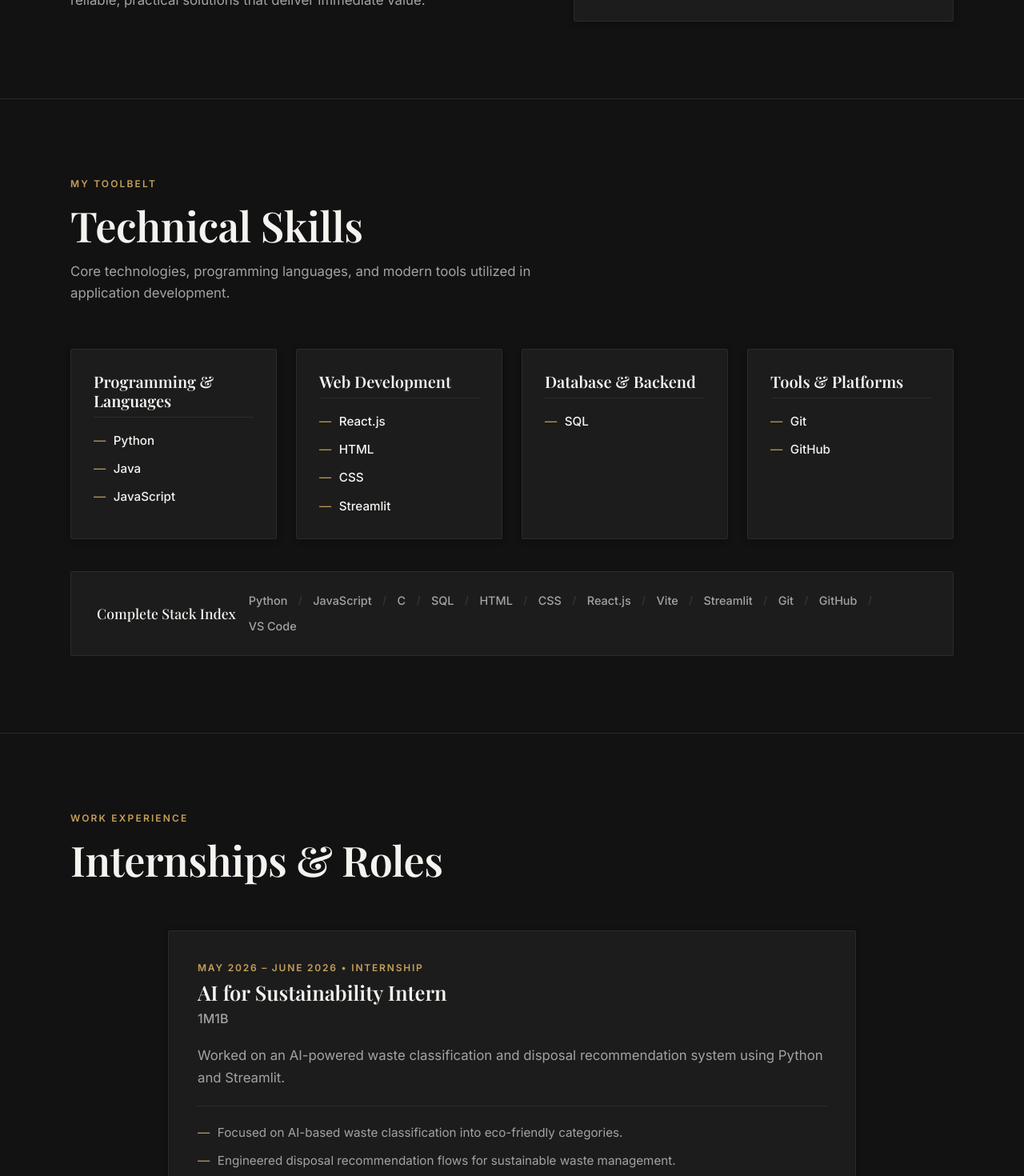
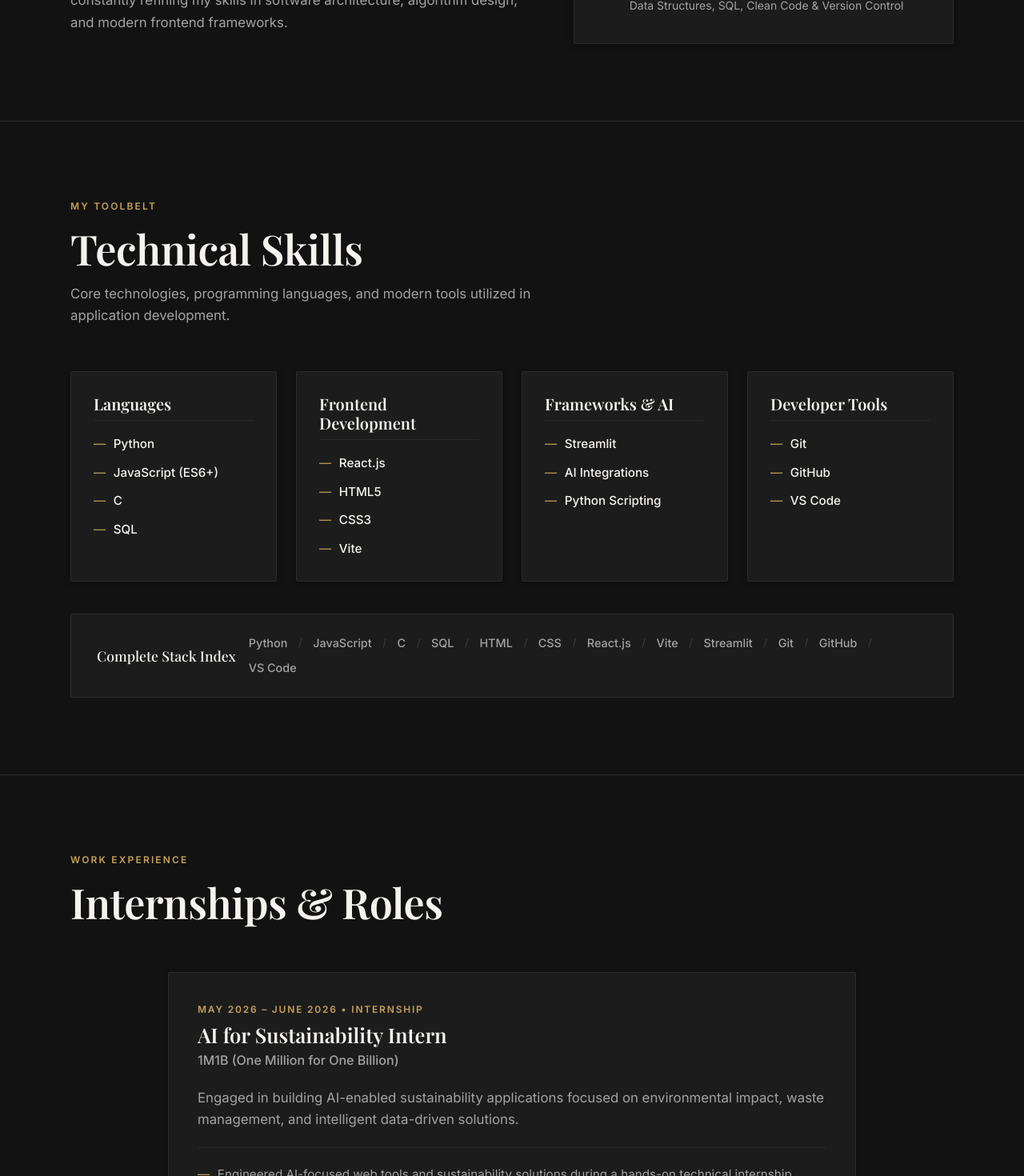
Before and after one commit to jaya-adurthi/JAYA_PORTFOLIO, a React (Vite) app: page / in a window 1280 px wide. Shown: the part 1330-2800 px from the top of the page at 80% size. Built offline with nearby package versions, Linux system fonts and the light colour scheme; a web font is replaced by a local one.

Commit message:
Upgrade portfolio copywriting with crisp, recruiter-ready text and project descriptions

```diff
--- a/src/data/portfolioData.js
+++ b/src/data/portfolioData.js
@@ -6,63 +6,34 @@ export const portfolioData = {
     location: "Palakollu, Andhra Pradesh, India",
     email: "jayaadurthi2784@gmail.com",
     phone: "+91 9640844954",
+    github: "https://github.com/jaya-adurthi",
+    linkedin: "https://www.linkedin.com/in/adurthi-jaya-lakshmi-durga-776281322",
+    resumePdf: "/resume.pdf",
     profileImg: "/profile.jpg",
-    resumePdf: "/resume.pdf",
-    summary:
-      "Final-year Computer Science Engineering student passionate about software development, problem solving, and building practical real-world applications.",
+    summary: "Computer Science Engineer specializing in modern frontend development, intuitive web platforms, and practical AI applications. Focused on building responsive, high-performance web experiences with React, JavaScript, and Python.",
     aboutParagraphs: [
-      "I am a final-year Computer Science Engineering student at Swarnandhra College of Engineering and Technology with a strong interest in software engineering and frontend web development.",
-      "My core technical foundation includes Python, Web Development (React, JavaScript, HTML, CSS), and AI-powered practical applications. I enjoy tackling complex challenges, writing clean code, and continuously expanding my technical skillset.",
-      "Whether developing responsive web platforms like SCET Connect or AI assistants for sustainability and code generation, I focus on creating reliable, practical solutions that deliver immediate value."
-    ],
-    github: "https://github.com/jaya-adurthi",
-    linkedin: "https://www.linkedin.com/in/adurthi-jaya-lakshmi-durga-776281322"
+      "I am a final-year Computer Science and Engineering student at Swarnandhra College of Engineering and Technology, driven by a passion for frontend engineering, software design, and modern web architectures.",
+      "With hands-on experience in React.js, Python, JavaScript, and AI tool integration, I build scalable web applications that bridge clean user interfaces with practical problem solving.",
+      "I thrive on transforming complex ideas into intuitive web platforms, constantly refining my skills in software architecture, algorithm design, and modern frontend frameworks."
+    ]
   },
-
-  education: {
-    degree: "B.Tech in Computer Science and Engineering",
-    college: "Swarnandhra College of Engineering and Technology",
-    duration: "2023 – 2027",
-    cgpa: "8.26 / 10",
-    location: "Seetharampuram, Andhra Pradesh"
-  },
-
-  experience: [
-    {
-      role: "AI for Sustainability Intern",
-      company: "1M1B",
-      duration: "May 2026 – June 2026",
-      type: "Internship",
-      description:
-        "Worked on an AI-powered waste classification and disposal recommendation system using Python and Streamlit.",
-      highlights: [
-        "Focused on AI-based waste classification into eco-friendly categories.",
-        "Engineered disposal recommendation flows for sustainable waste management.",
-        "Built interactive front-end interfaces using Streamlit for instant user recommendations."
-      ]
-    }
-  ],
 
   skills: [
     {
-      category: "Programming & Languages",
-      icon: "Code",
-      items: ["Python", "Java", "JavaScript"]
+      category: "Languages",
+      items: ["Python", "JavaScript (ES6+)", "C", "SQL"]
     },
     {
-      category: "Web Development",
-      icon: "Globe",
-      items: ["React.js", "HTML", "CSS", "Streamlit"]
+      category: "Frontend Development",
+      items: ["React.js", "HTML5", "CSS3", "Vite"]
     },
     {
-      category: "Database & Backend",
-      icon: "Database",
-      items: ["SQL"]
+      category: "Frameworks & AI",
+      items: ["Streamlit", "AI Integrations", "Python Scripting"]
     },
     {
-      category: "Tools & Platforms",
-      icon: "Wrench",
-      items: ["Git", "GitHub"]
+      category: "Developer Tools",
+      items: ["Git", "GitHub", "VS Code"]
     }
   ],
 
@@ -71,43 +42,63 @@ export const portfolioData = {
       id: "scet-connect",
       title: "SCET Connect",
       subtitle: "College Student Portal",
-      description:
-        "A responsive college student portal for Swarnandhra College of Engineering and Technology with student login, branch and section selection, daily class schedules, college information and student-focused campus services.",
-      techStack: ["React.js", "JavaScript", "HTML", "CSS", "Vite", "Vercel"],
+      description: "A comprehensive college portal engineered for SCET students to access daily branch schedules, academic notices, and essential campus services through a streamlined React user interface.",
+      bannerImg: "/scet-connect-banner.jpg",
+      techStack: ["React.js", "JavaScript", "HTML5", "CSS3", "Vite", "Vercel"],
+      liveUrl: "https://scetconnect.vercel.app/",
       githubUrl: "https://github.com/jaya-adurthi/SCET_CONNECT",
-      liveUrl: "https://scetconnect.vercel.app/",
       demoVideoUrl: "/scet-connect-demo.mp4",
-      bannerImg: "/scet-connect-banner.jpg",
-      liveButtonText: "Live Website",
+      liveButtonText: "LIVE WEBSITE",
       featured: true
     },
     {
       id: "code-buddy",
       title: "Code Buddy",
       subtitle: "AI Coding Assistant",
-      description:
-        "An AI-powered coding assistant that helps students generate code, understand existing code, explain programming concepts, debug errors and improve their solutions.",
-      techStack: ["Python", "Streamlit", "AI", "Google Colab"],
+      description: "An intelligent AI-powered development companion built with Python and Streamlit that assists programmers with real-time code generation, syntax debugging, logic explanation, and language conversion.",
+      bannerImg: "/code-buddy-banner.jpg",
+      techStack: ["Python", "Streamlit", "AI Models", "Google Colab"],
+      liveUrl: null,
       githubUrl: "https://github.com/jaya-adurthi/Code-Buddy",
-      liveUrl: null,
       demoVideoUrl: "/code-buddy-demo.mp4",
-      bannerImg: "/code-buddy-banner.jpg",
-      liveButtonText: "Live Demo",
-      featured: false
+      liveButtonText: "LIVE DEMO",
+      featured: true
     },
     {
       id: "ai-food-waste",
       title: "AI Food Waste Reduction Assistant",
-      subtitle: "AI-Powered Sustainable Waste Management",
-      description:
-        "An AI-powered application that helps users classify waste and receive appropriate disposal recommendations while encouraging sustainable waste management.",
-      techStack: ["Python", "Streamlit", "AI"],
+      subtitle: "AI Sustainability Web App",
+      description: "An AI-driven sustainability platform designed to analyze food waste, classify organic items, and generate actionable eco-friendly disposal and composting recommendations.",
+      bannerImg: "/food-waste-banner.jpg",
+      techStack: ["Python", "Streamlit", "AI / Machine Learning", "GitHub"],
+      liveUrl: "https://ai-food-waste-reduction-assistant-vgy2awxue8ckxxwnqqdnaq.streamlit.app/",
       githubUrl: "https://github.com/jaya-adurthi/AI-Food-Waste-Reduction-Assistant",
-      liveUrl: "https://ai-food-waste-reduction-assistant-vgy2awxue8ckxxwnqqdnaq.streamlit.app/",
       demoVideoUrl: "/food-waste-demo.mp4",
-      bannerImg: "/food-waste-banner.jpg",
-      liveButtonText: "Live Demo",
-      featured: false
+      liveButtonText: "LIVE DEMO",
+      featured: true
+    }
+  ],
+
+  education: {
+    degree: "B.Tech in Computer Science & Engineering",
+    college: "Swarnandhra College of Engineering and Technology",
+    location: "Seetharampuram, Narsapuram, AP",
+    duration: "2023 – 2027",
+    cgpa: "8.26 / 10"
+  },
+
+  experience: [
+    {
+      role: "AI for Sustainability Intern",
+      company: "1M1B (One Million for One Billion)",
+      duration: "May 2026 – June 2026",
+      type: "Internship",
+      description: "Engaged in building AI-enabled sustainability applications focused on environmental impact, waste management, and intelligent data-driven solutions.",
+      highlights: [
+        "Engineered AI-focused web tools and sustainability solutions during a hands-on technical internship.",
+        "Built responsive user interfaces and integrated Python machine learning models for real-world environmental applications.",
+        "Collaborated on project architecture, code optimization, and user experience design principles."
+      ]
     }
   ]
 };
```
